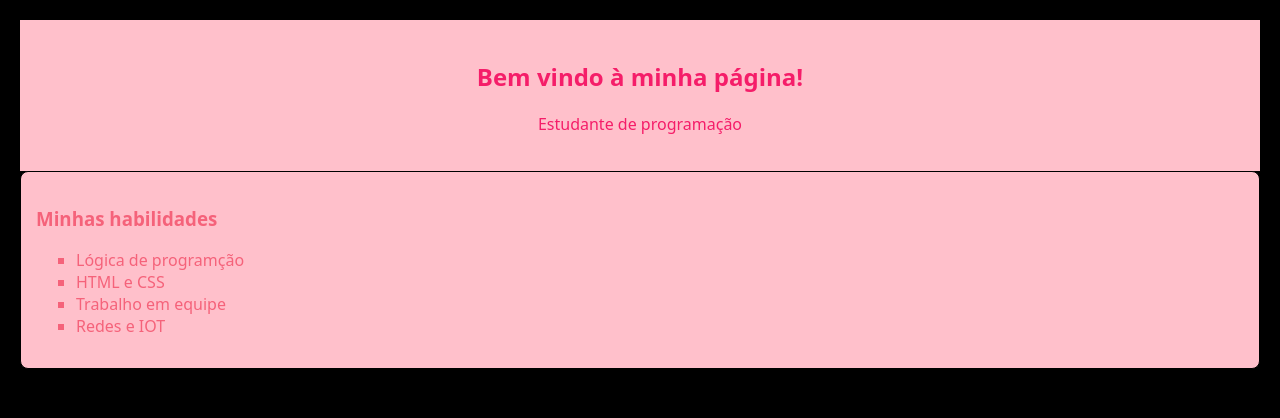
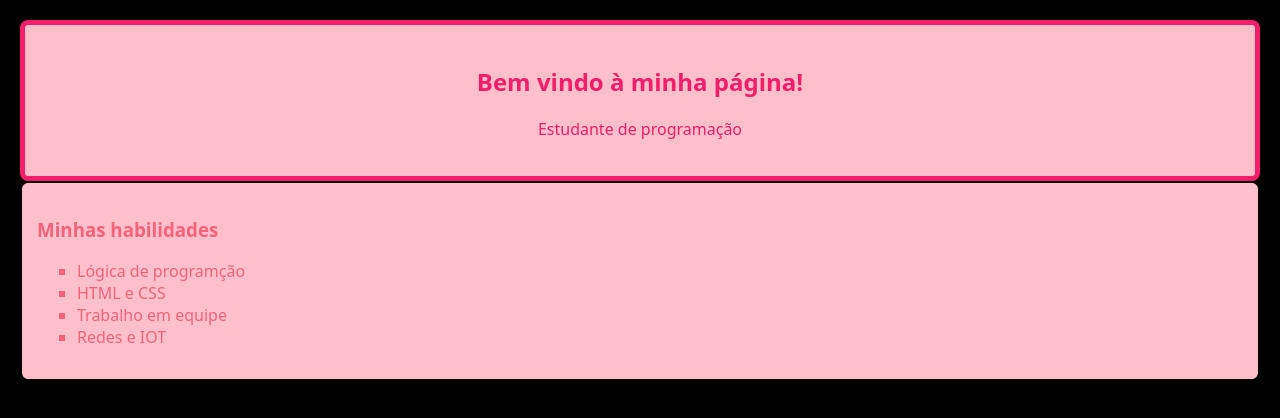
Before and after one commit to Dywxty/Site, a plain HTML site: page index.html in a window 1280 px wide. Drawn offline with Linux system fonts and the light colour scheme.

Commit message:
Add files via upload

```diff
--- a/index.html
+++ b/index.html
@@ -16,6 +16,8 @@
         color: rgb(245, 29, 105);
         padding: 20px;
         text-align: center;
+        border: 5px solid;
+        border-radius: 8px;
        }
         h2{
             color: rgb(245, 29, 105);
@@ -31,7 +33,7 @@
             background-color: pink;
             padding: 15px;
             margin-bottom: 20px;
-            border: 1px solid;
+            border: 2px solid;
             border-radius: 8px;
         }
         ul{
```
